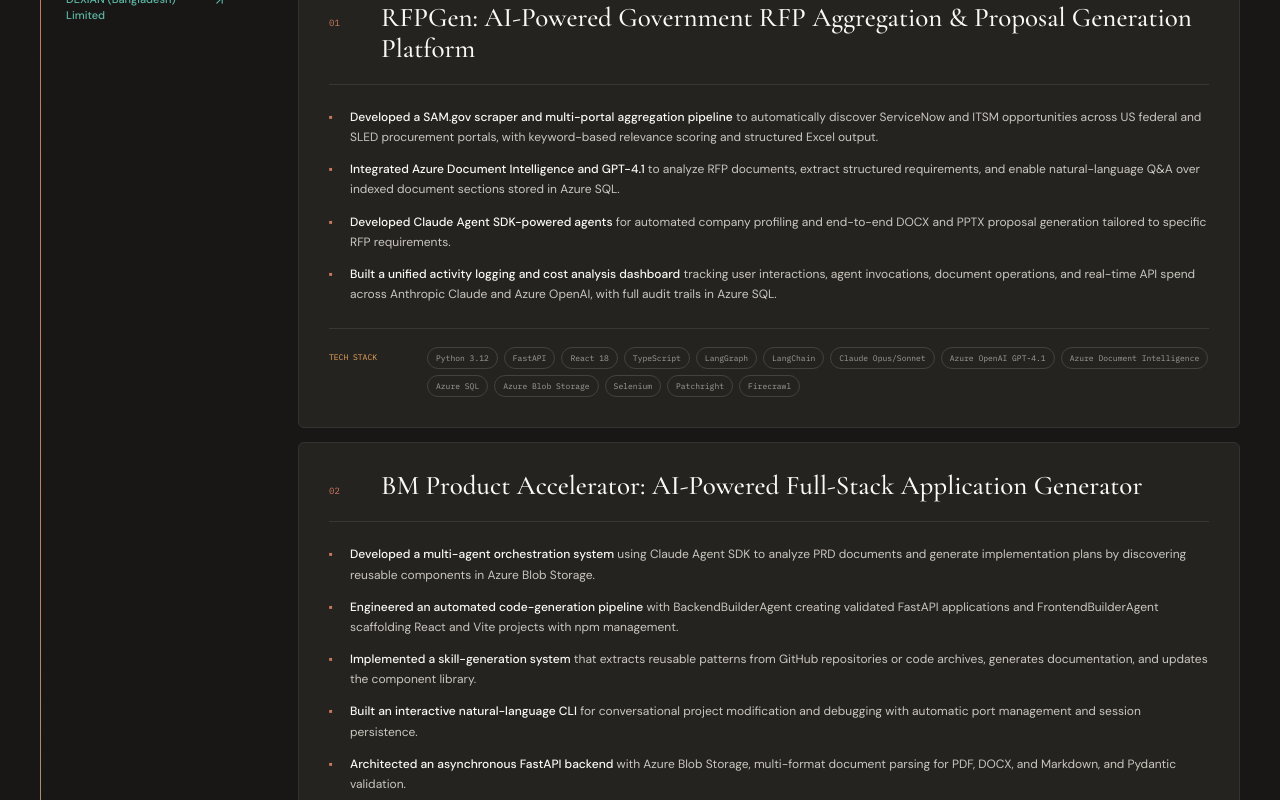
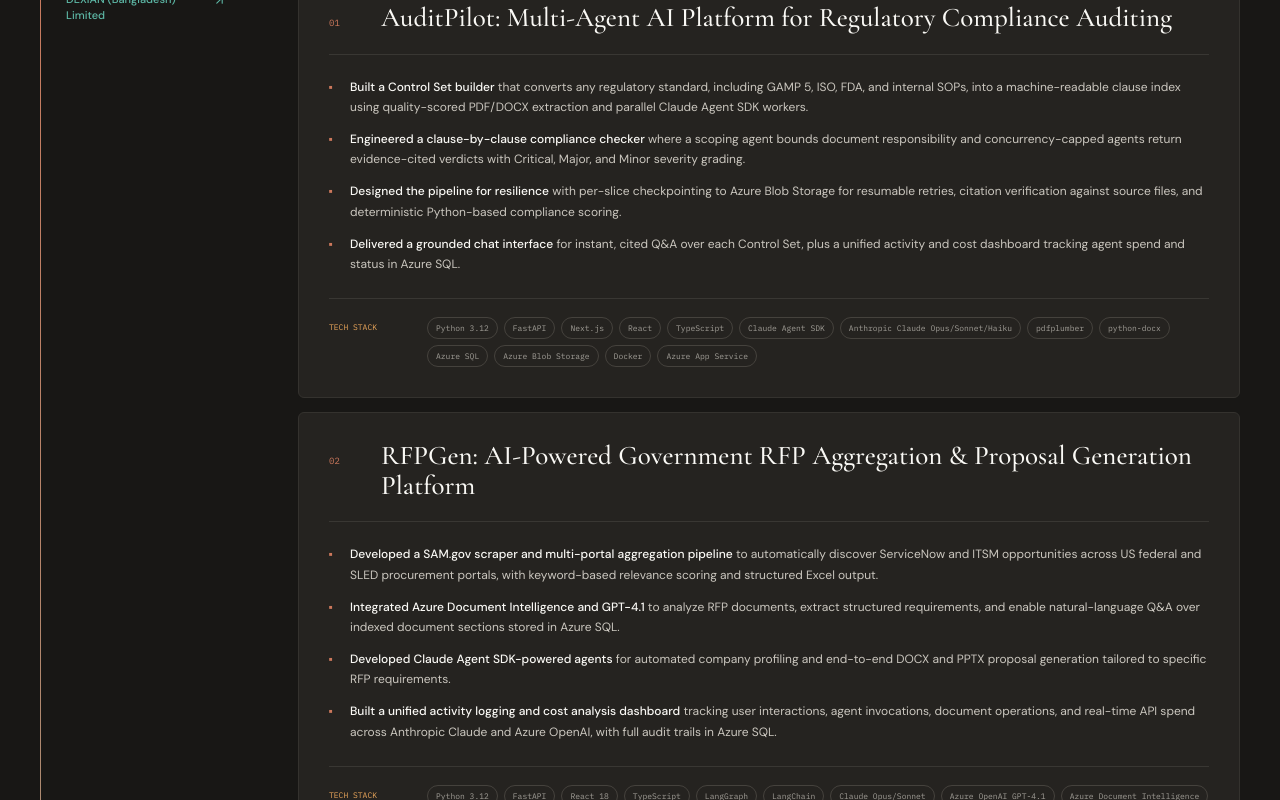
Before and after one commit to Notmeher/Notmeher.github.io, a Next.js app: page / in a window 1280 px wide. Shown: the part 2120-2920 px from the top of the page. Built offline with nearby package versions, Linux system fonts and the light colour scheme.

Commit message:
feat: update portfolio with new project details and achievements

```diff
--- a/src/components/portfolio.tsx
+++ b/src/components/portfolio.tsx
@@ -628,7 +628,7 @@
                   <span>Production systems selected below</span>
                 </div>
                 <div>
-                  <strong>10</strong>
+                  <strong>{publications.length}</strong>
                   <span>Research outputs in the dedicated archive</span>
                 </div>
                 <div>
@@ -1095,7 +1095,7 @@
 
             <footer className={styles.contactFooter}>
               <div className={styles.closingBottom}>
-                <p>© 2026 Mehedi Hasan Nipu</p>
+                <p>© Mehedi Hasan Nipu</p>
                 <div>
                   <a
                     href="https://github.com/Notmeher"
--- a/src/data/portfolio.ts
+++ b/src/data/portfolio.ts
@@ -61,6 +61,47 @@
     projects: [
       {
         number: "01",
+        title: "AuditPilot: Multi-Agent AI Platform for Regulatory Compliance Auditing",
+        achievements: [
+          {
+            lead: "Built a Control Set builder",
+            detail:
+              "that converts any regulatory standard, including GAMP 5, ISO, FDA, and internal SOPs, into a machine-readable clause index using quality-scored PDF/DOCX extraction and parallel Claude Agent SDK workers.",
+          },
+          {
+            lead: "Engineered a clause-by-clause compliance checker",
+            detail:
+              "where a scoping agent bounds document responsibility and concurrency-capped agents return evidence-cited verdicts with Critical, Major, and Minor severity grading.",
+          },
+          {
+            lead: "Designed the pipeline for resilience",
+            detail:
+              "with per-slice checkpointing to Azure Blob Storage for resumable retries, citation verification against source files, and deterministic Python-based compliance scoring.",
+          },
+          {
+            lead: "Delivered a grounded chat interface",
+            detail:
+              "for instant, cited Q&A over each Control Set, plus a unified activity and cost dashboard tracking agent spend and status in Azure SQL.",
+          },
+        ],
+        technologies: [
+          "Python 3.12",
+          "FastAPI",
+          "Next.js",
+          "React",
+          "TypeScript",
+          "Claude Agent SDK",
+          "Anthropic Claude Opus/Sonnet/Haiku",
+          "pdfplumber",
+          "python-docx",
+          "Azure SQL",
+          "Azure Blob Storage",
+          "Docker",
+          "Azure App Service",
+        ],
+      },
+      {
+        number: "02",
         title:
           "RFPGen: AI-Powered Government RFP Aggregation & Proposal Generation Platform",
         achievements: [
@@ -103,7 +144,7 @@
         ],
       },
       {
-        number: "02",
+        number: "03",
         title: "BM Product Accelerator: AI-Powered Full-Stack Application Generator",
         achievements: [
           {
@@ -157,7 +198,7 @@
       "Shipped Salesforce automation, document-intelligence workflows, computer-vision fraud detection, and geospatial compliance products.",
     projects: [
       {
-        number: "03",
+        number: "04",
         title: "SFAGent: AI-Powered Salesforce Agentic Compliance System",
         achievements: [
           {
@@ -202,7 +243,7 @@
         ],
       },
       {
-        number: "04",
+        number: "05",
         title: "AI-Powered Automated Check Fraud Detection",
         achievements: [
           {
@@ -245,7 +286,7 @@
         ],
       },
       {
-        number: "05",
+        number: "06",
         title: "GeoViz: Modern Flight-Based Compliance System",
         achievements: [
           {
@@ -301,7 +342,7 @@
       "Developed RAG agents, competitive-intelligence workflows, and document-processing applications while evaluating retrieval quality.",
     projects: [
       {
-        number: "06",
+        number: "07",
         title: "GenBot: Advanced RAG-Based Web Chatbot with CrewAI",
         achievements: [
           {
@@ -341,7 +382,7 @@
         ],
       },
       {
-        number: "07",
+        number: "08",
         title: "Company Competitor Service Analysis and SWOT AI Agent",
         achievements: [
           {
@@ -377,7 +418,7 @@
         ],
       },
       {
-        number: "08",
+        number: "09",
         title: "LLM Powered Legal Contract Generator",
         achievements: [
           {
```
